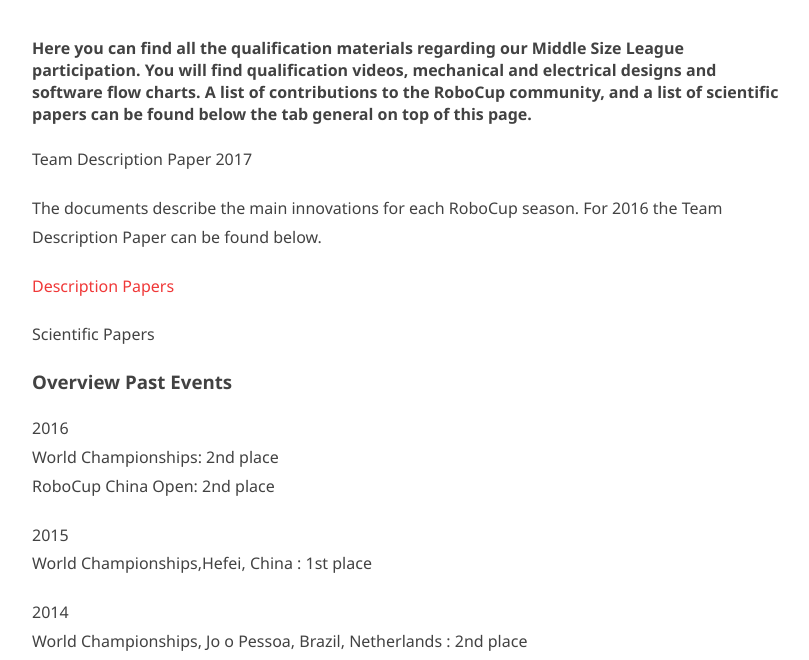
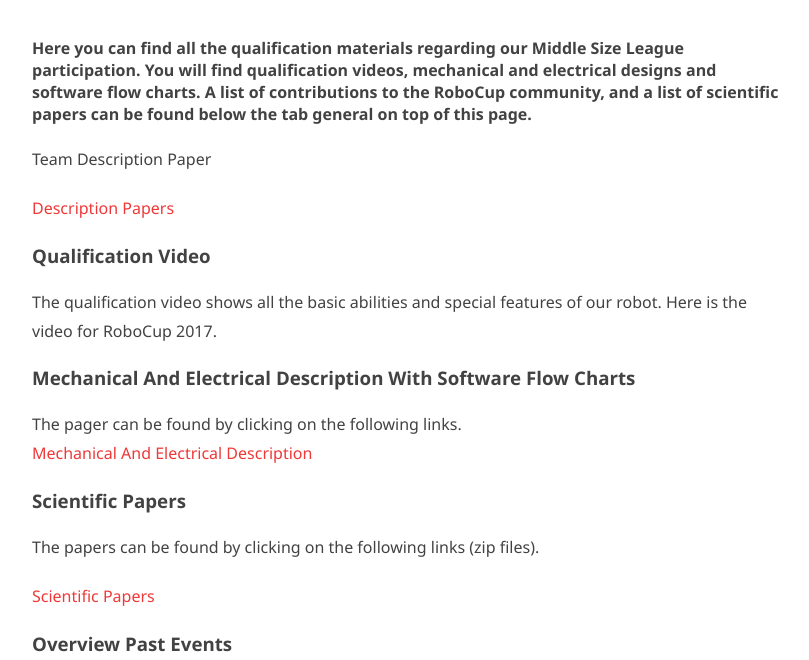
Before and after one commit to Soap12323/bistuwater.github.io, a plain HTML site: page qualification/index.html in a window 1280 px wide. Shown: the part 292-952 px from the top of the page, without its empty margins (233-1042 px from the left). Drawn offline with Linux system fonts and the light colour scheme.

Commit message:
Site updated: 2016-12-19 22:14:45

```diff
--- a/qualification/index.html
+++ b/qualification/index.html
@@ -86,11 +86,13 @@
   <div class="article-content">
     <div class="entry">
 
-        <h4 id="Here-you-can-find-all-the-qualification-materials-regarding-our-Middle-Size-League-participation-You-will-find-qualification-videos-mechanical-and-electrical-designs-and-software-flow-charts-A-list-of-contributions-to-the-RoboCup-community-and-a-list-of-scientific-papers-can-be-found-below-the-tab-general-on-top-of-this-page"><a href="#Here-you-can-find-all-the-qualification-materials-regarding-our-Middle-Size-League-participation-You-will-find-qualification-videos-mechanical-and-electrical-designs-and-software-flow-charts-A-list-of-contributions-to-the-RoboCup-community-and-a-list-of-scientific-papers-can-be-found-below-the-tab-general-on-top-of-this-page" class="headerlink" title="Here you can find all the qualification materials regarding our Middle Size League participation. You will find qualification videos, mechanical and electrical designs and software flow charts. A list of contributions to the RoboCup community, and a list of scientific papers can be found below the tab general on top of this page."></a>Here you can find all the qualification materials regarding our Middle Size League participation. You will find qualification videos, mechanical and electrical designs and software flow charts. A list of contributions to the RoboCup community, and a list of scientific papers can be found below the tab general on top of this page.</h4><p>Team Description Paper 2017</p>
-<p>The documents describe the main innovations for each RoboCup season. For 2016 the Team Description Paper can be found below.</p>
+        <h4 id="Here-you-can-find-all-the-qualification-materials-regarding-our-Middle-Size-League-participation-You-will-find-qualification-videos-mechanical-and-electrical-designs-and-software-flow-charts-A-list-of-contributions-to-the-RoboCup-community-and-a-list-of-scientific-papers-can-be-found-below-the-tab-general-on-top-of-this-page"><a href="#Here-you-can-find-all-the-qualification-materials-regarding-our-Middle-Size-League-participation-You-will-find-qualification-videos-mechanical-and-electrical-designs-and-software-flow-charts-A-list-of-contributions-to-the-RoboCup-community-and-a-list-of-scientific-papers-can-be-found-below-the-tab-general-on-top-of-this-page" class="headerlink" title="Here you can find all the qualification materials regarding our Middle Size League participation. You will find qualification videos, mechanical and electrical designs and software flow charts. A list of contributions to the RoboCup community, and a list of scientific papers can be found below the tab general on top of this page."></a>Here you can find all the qualification materials regarding our Middle Size League participation. You will find qualification videos, mechanical and electrical designs and software flow charts. A list of contributions to the RoboCup community, and a list of scientific papers can be found below the tab general on top of this page.</h4><p>Team Description Paper</p>
 <p><a href="http://www.teamwater.cn/paper/Water-TD-2017.pdf">Description Papers</a></p>
-<p>Scientific Papers</p>
-<h3 id="Overview-Past-Events"><a href="#Overview-Past-Events" class="headerlink" title="Overview Past Events"></a>Overview Past Events</h3><p>2016<br>World Championships: 2nd place<br>RoboCup China Open: 2nd place</p>
+<h3 id="Qualification-Video"><a href="#Qualification-Video" class="headerlink" title="Qualification Video"></a>Qualification Video</h3><p>The qualification video shows all the basic abilities and special features of our robot. Here is the video for RoboCup 2017.</p>
+<h3 id="Mechanical-And-Electrical-Description-With-Software-Flow-Charts"><a href="#Mechanical-And-Electrical-Description-With-Software-Flow-Charts" class="headerlink" title="Mechanical And Electrical Description With Software Flow Charts"></a>Mechanical And Electrical Description With Software Flow Charts</h3><p>The pager can be found by clicking on the following links.<br><a href="http://www.teamwater.cn/paper/Water-MED-2017.pdf">Mechanical And Electrical Description</a></p>
+<h3 id="Scientific-Papers"><a href="#Scientific-Papers" class="headerlink" title="Scientific Papers"></a>Scientific Papers</h3><p>The papers can be found by clicking on the following links (zip files).</p>
+<p><a href="http://www.teamwater.cn/paper/Water-ST-2017.zip">Scientific Papers</a></p>
+<h3 id="Overview-Past-Events"><a href="#Overview-Past-Events" class="headerlink" title="Overview Past Events"></a>Overview Past Events</h3><p>2016<br>World Championships, Leipzig, Germany : 2nd place<br>RoboCup China Open : 2nd place</p>
 <p>2015<br>World Championships,Hefei, China : 1st place</p>
 <p>2014<br>World Championships, Jo o Pessoa, Brazil, Netherlands : 2nd place<br>RoboCup China Open : 1st place</p>
 <p>2013<br>World Championships, Eindhoven, Netherlands : 1st place<br>RoboCup China Open : 2nd place</p>
@@ -99,8 +101,6 @@
 <p>2010<br>World Championships, Singapore : 1st place<br>RoboCup China Open : 1st place</p>
 <p>2009<br>World Championships, Graz, Austria : 7th place<br>RoboCup China Open : 2nd place</p>
 <p>2008<br>RoboCup China Open : 2nd place</p>
-<h3 id="Qualification-Video"><a href="#Qualification-Video" class="headerlink" title="Qualification Video"></a>Qualification Video</h3><p>The qualification video shows all the basic abilities and special features of our robot. Here is the video for RoboCup 2016.</p>
-<h3 id="Mechanical-And-Electrical-Description-With-Software-Flow-Charts"><a href="#Mechanical-And-Electrical-Description-With-Software-Flow-Charts" class="headerlink" title="Mechanical And Electrical Description With Software Flow Charts"></a>Mechanical And Electrical Description With Software Flow Charts</h3><p><a href="http://www.teamwater.cn/paper/Water-MED-2017.pdf">Mechanical And Electrical Description</a></p>
 <h3 id="Contributions-to-the-MSL-community"><a href="#Contributions-to-the-MSL-community" class="headerlink" title="Contributions to the MSL community"></a>Contributions to the MSL community</h3><p>Member technical committee MSL, Yong Zhao<br>Organizing committee MSL，Ye Tian </p>
 
 
```
Also changed, not shown: 1 other file.
